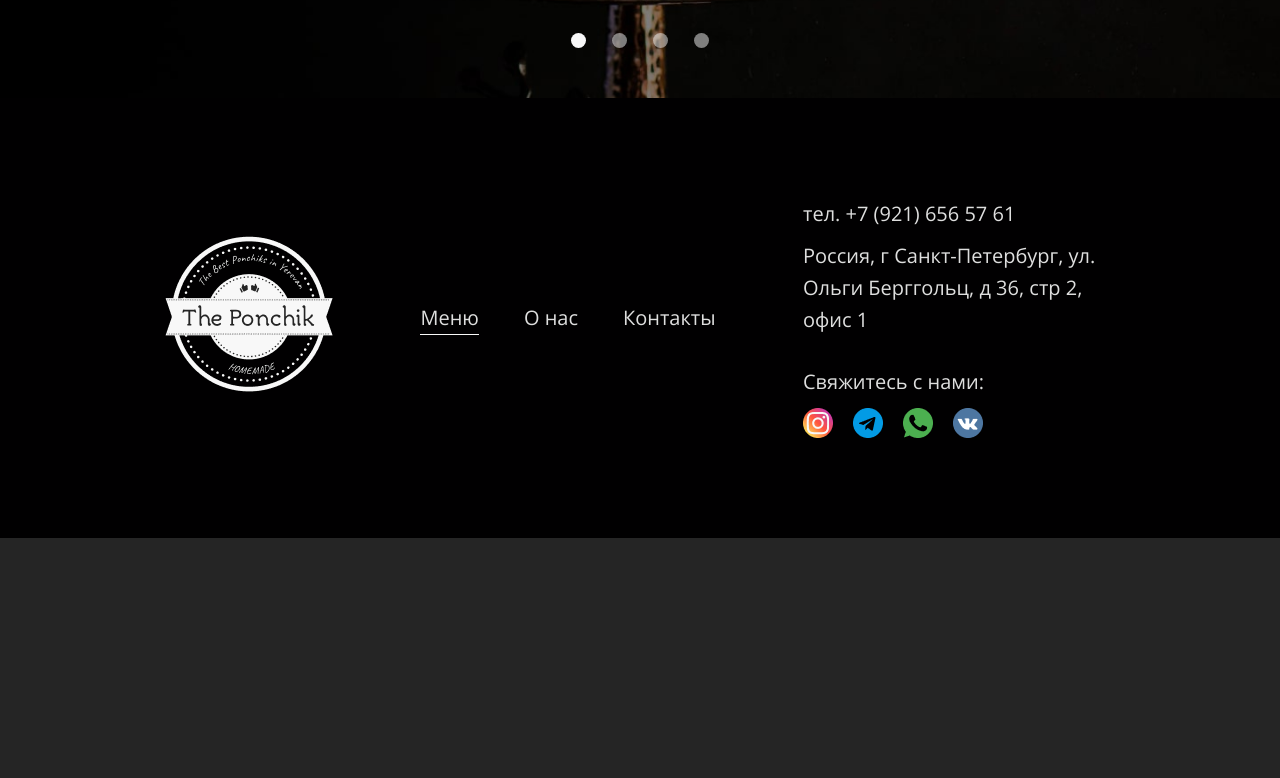
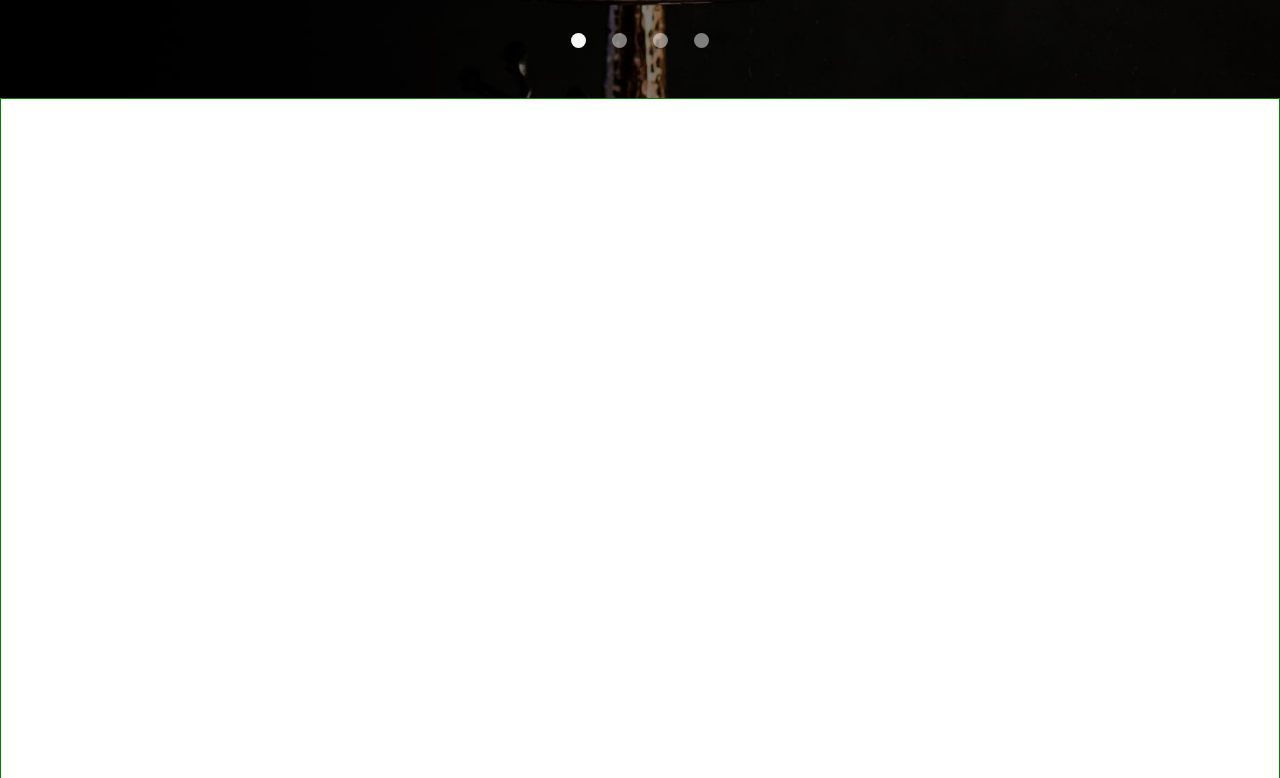
Before and after one commit to kerbasi/ponchik, a React (Vite) app: page /menu in a window 1280 px wide. Shown: the part 582-1360 px from the top of the page. Before the commit the page ends 1120 px from the top, so only its background shows below. Built offline with nearby package versions, Linux system fonts and the light colour scheme.

Commit message:
Ошибка tempblock

```diff
--- a/src/Components/Tempblock/Tempblock.jsx
+++ b/src/Components/Tempblock/Tempblock.jsx
@@ -1,5 +1,5 @@
 import './Tempblock.sass'
 
 export const Tempblock = () => {
-    <div className='tempblock'>ВРЕМЕННЫЙ БЛОК</div>
+    return <div className='tempblock'>ВРЕМЕННЫЙ БЛОК</div>
 }
--- a/src/Components/Tempblock/Tempblock.sass
+++ b/src/Components/Tempblock/Tempblock.sass
@@ -1,6 +1,6 @@
 
 .tempblock
-    width: 1000px
+    width: 100%
     height: 1000px
     background-color: white
     border: 1px solid green
--- a/src/Pages/Menu.jsx
+++ b/src/Pages/Menu.jsx
@@ -6,8 +6,7 @@ export const Menu = () => {
   return (
     <>
       <HeroMenu />
-      <Tempblock />
-      {/* <Routes>
+      <Routes>
         <Route index element={<Tempblock />} />
         <Route
           exact path="pies" element={<Tempblock />}
@@ -15,7 +14,7 @@ export const Menu = () => {
         <Route path="hot-drinks" element={<Tempblock />} />
         <Route path="cold-drinks" element={<Tempblock />} />
         <Route path="freshes" element={<Tempblock />} />
-      </Routes> */}
+      </Routes>
     </>
   );
 };
```
